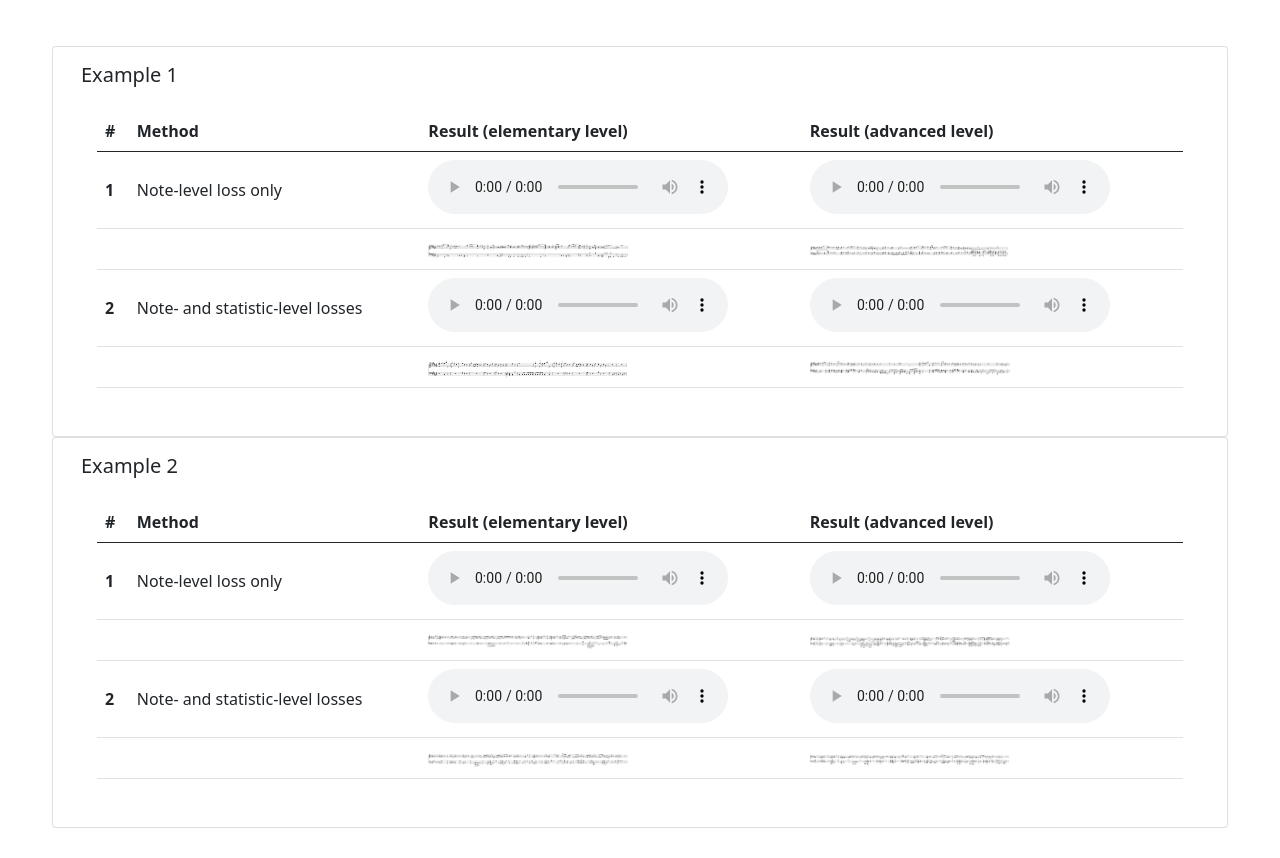
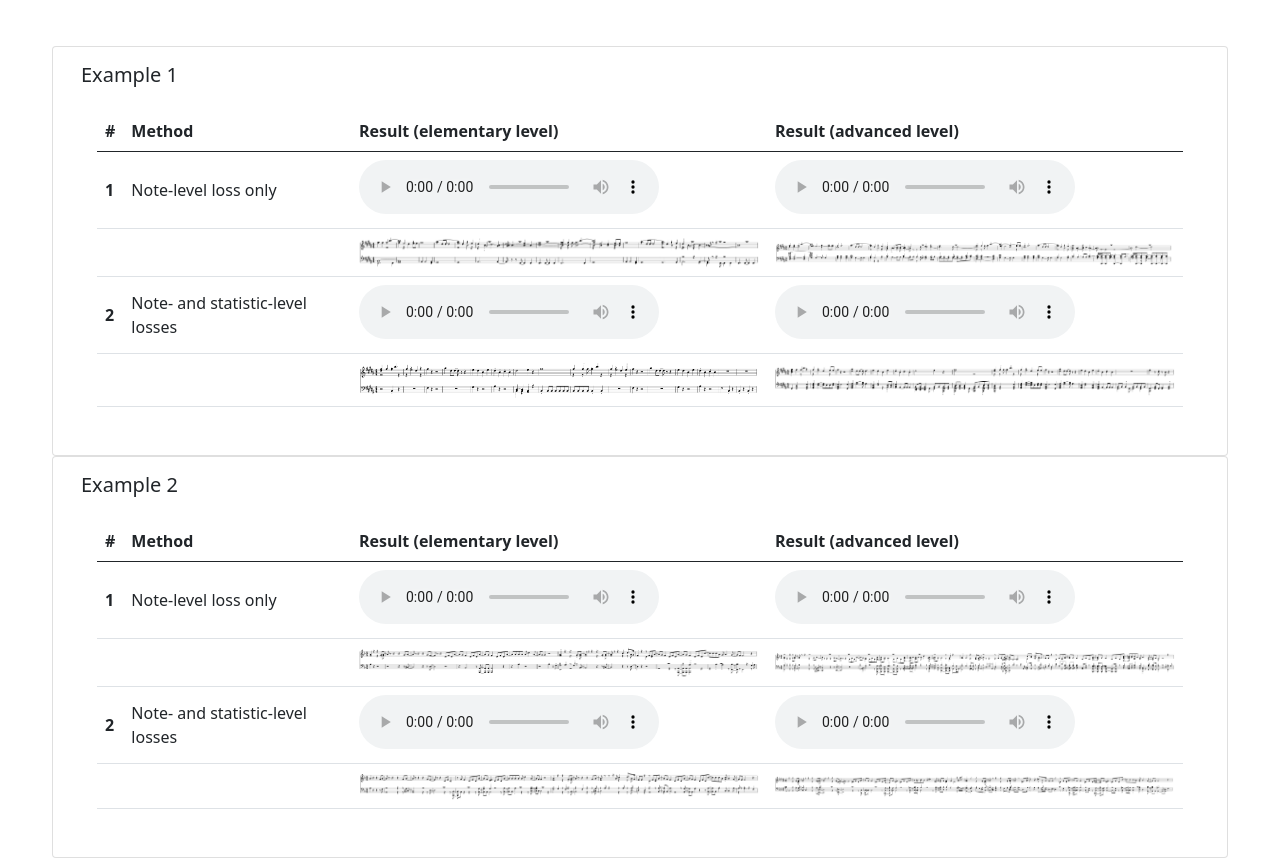
Before and after one commit to teraomoyu/statistical-piano-arrangement.github.io, a plain HTML site: page index.html in a window 1280 px wide. Shown: the part 214-1072 px from the top of the page. Before the commit the page ends 1042 px from the top, so only its background shows below. Drawn offline with nearby package versions, Linux system fonts and the light colour scheme; a script that the page names is missing.

Commit message:
image size

```diff
--- a/index.html
+++ b/index.html
@@ -65,8 +65,8 @@
 							<tr>
 								<td></td>
 								<td></td>
-								<td><img src="./images/X55692G23_3222.png" width="200"></img></td>
-								<td><img src="./images/X55692G24_3222.png" width="200"></img></td>
+								<td><img src="./images/X55692G23_3222.png" width="400"></img></td>
+								<td><img src="./images/X55692G24_3222.png" width="400"></img></td>
 							</tr>
 							<tr>
 								<th scope="row">2</th>
@@ -83,8 +83,8 @@
 							<tr>
 								<td></td>
 								<td></td>
-								<td><img src="./images/X55692G23_4801.png" width="200"></img></td>
-								<td><img src="./images/X55692G24_4801.png" width="200"></img></td>
+								<td><img src="./images/X55692G23_4801.png" width="400"></img></td>
+								<td><img src="./images/X55692G24_4801.png" width="400"></img></td>
 							</tr>
 						</tbody>
 					</table>
@@ -125,8 +125,8 @@
 							<tr>
 								<td></td>
 								<td></td>
-								<td><img src="./images/R01163G23_3222.png" width="200"></img></td>
-								<td><img src="./images/R01163G24_3222.png" width="200"></img></td>
+								<td><img src="./images/R01163G23_3222.png" width="400"></img></td>
+								<td><img src="./images/R01163G24_3222.png" width="400"></img></td>
 							</tr>
 							<tr>
 								<th scope="row">2</th>
@@ -143,8 +143,8 @@
 							<tr>
 								<td></td>
 								<td></td>
-								<td><img src="./images/R01163G23_4801.png" width="200"></img></td>
-								<td><img src="./images/R01163G24_4801.png" width="200"></img></td>
+								<td><img src="./images/R01163G23_4801.png" width="400"></img></td>
+								<td><img src="./images/R01163G24_4801.png" width="400"></img></td>
 							</tr>
 						</tbody>
 					</table>
```
